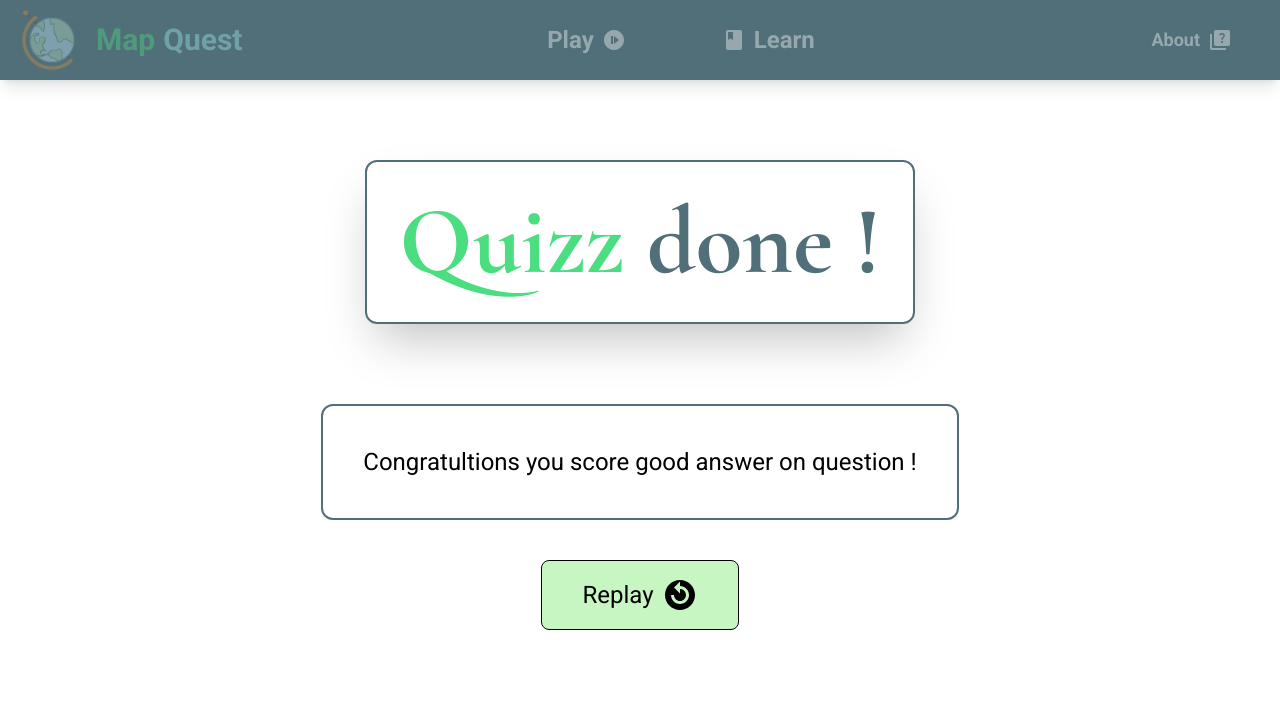
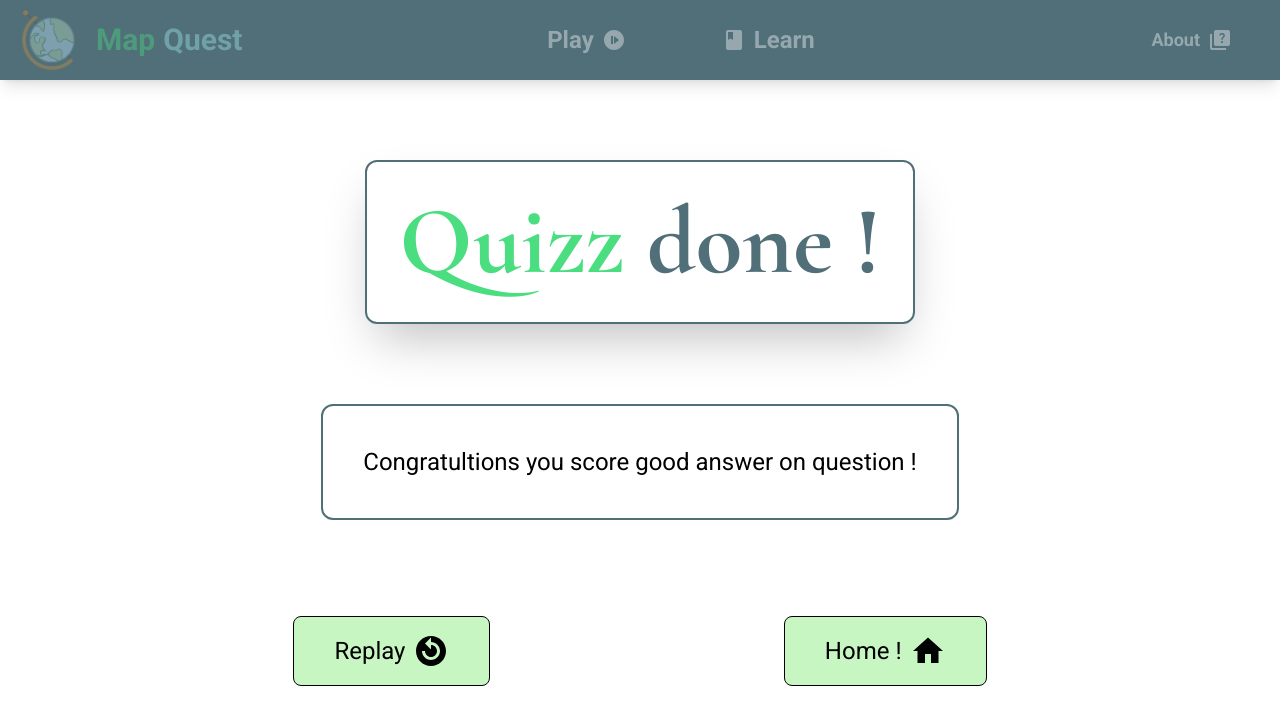
Before and after one commit to WildCodeSchool/2022-09-Orleans-CDA-Projet-Frontend-MANC, a React (Vite) app: page /2022-09-Orleans-CDA-Projet-Frontend-MANC/result in a window 1280 px wide. Shown: the top 724 px of the page. Built offline with nearby package versions, Linux system fonts and the light colour scheme.

Commit message:
first try

```diff
--- a/src/components/result/Result.jsx
+++ b/src/components/result/Result.jsx
@@ -1,7 +1,7 @@
 import AOS from "aos";
 import "aos/dist/aos.css";
 import { useEffect } from "react";
-import { MdReplayCircleFilled } from "react-icons/md";
+import { MdReplayCircleFilled, MdHome } from "react-icons/md";
 import { NavLink } from "react-router-dom";
 
 function Result({ counterCorrect, questionNumber, gameModes }) {
@@ -28,6 +28,7 @@ function Result({ counterCorrect, questionNumber, gameModes }) {
           Congratultions you score {counterCorrect} good answer on
           {questionNumber} question !
         </p>
+        <div className="flex justify-evenly w-full mt-14">
           <NavLink to="/play" className="text-2xl flex items-center">
             <button
               className="border border-black bg-lightgreen rounded-lg px-10 py-4 my-10 flex items-center"
@@ -38,6 +39,17 @@ function Result({ counterCorrect, questionNumber, gameModes }) {
               <MdReplayCircleFilled className="text-4xl ml-2" />
             </button>
           </NavLink>
+          <NavLink to="/" className="text-2xl flex items-center">
+            <button
+              className="border border-black bg-lightgreen rounded-lg px-10 py-4 my-10 flex items-center"
+              data-aos="fade-up"
+              data-aos-duration="600"
+            >
+              Home !
+              <MdHome className="text-4xl ml-2" />
+            </button>
+          </NavLink>
+        </div>
       </div>
     </div>
   );
```
Lines whose indentation alone changed are shown as unchanged.
